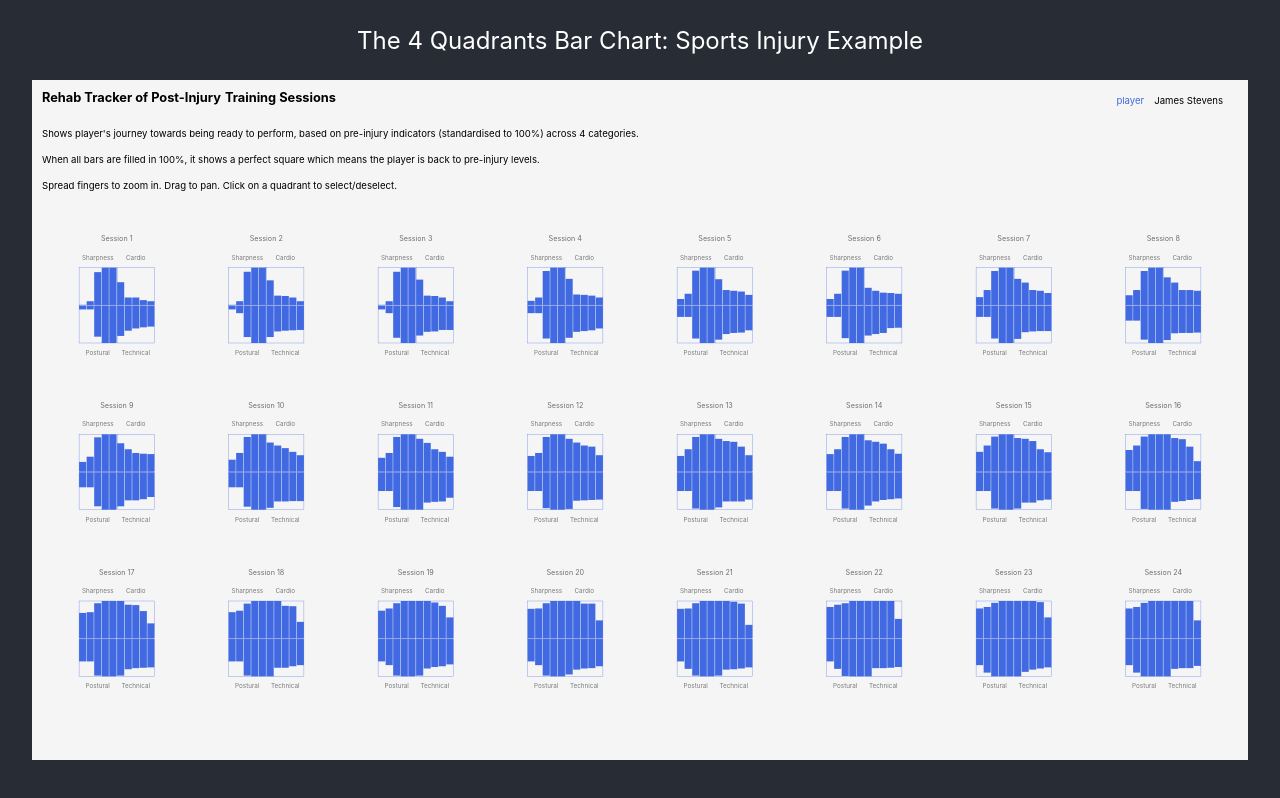
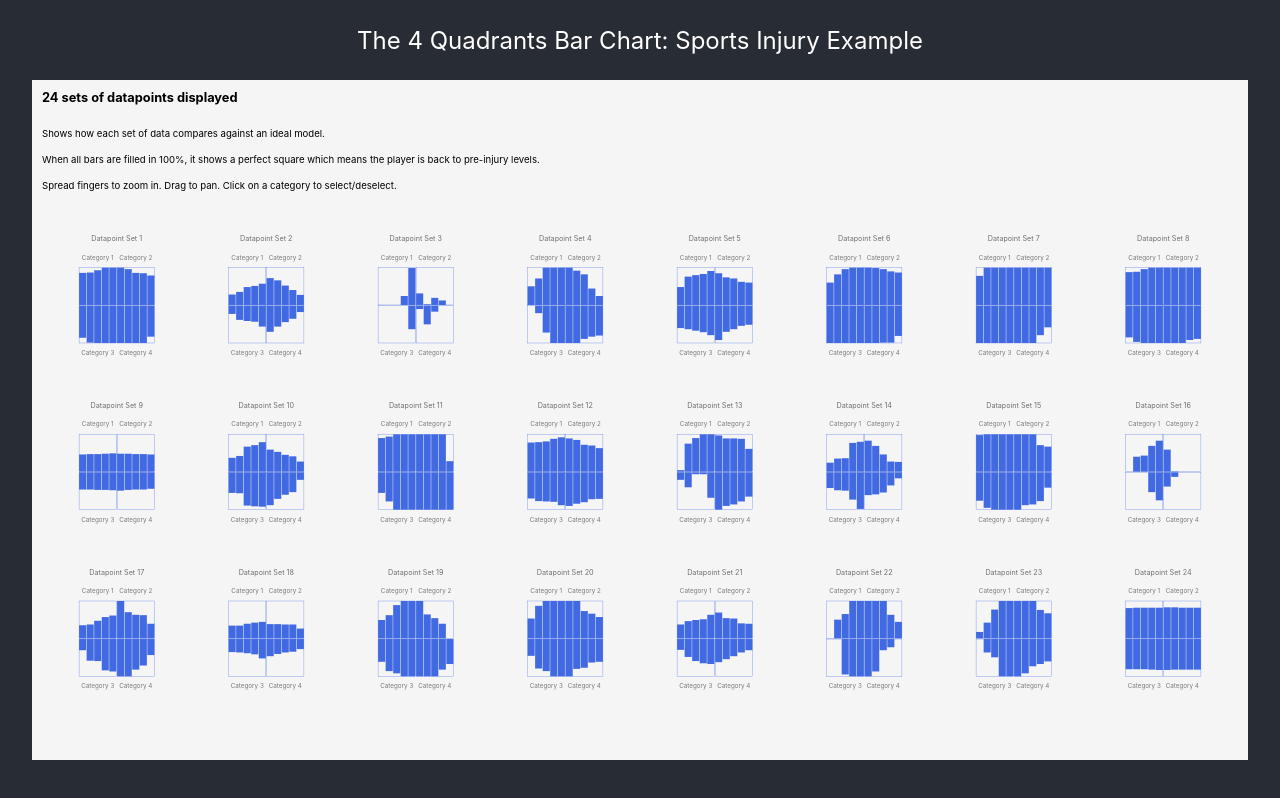
Before and after one commit to petedomokos/The_Quadrants_Bar_Chart, a React (Create React App) app: page / in a window 1280 px wide. Shown: the top 798 px of the page. Built offline with nearby package versions, Linux system fonts and the light colour scheme.

Commit message:
added random mock datafunction

```diff
--- a/src/App.css
+++ b/src/App.css
@@ -186,7 +186,7 @@
 
 }
 
-.player-name {
+.visual-name {
   height:30px;
   display:flex;
   align-items: center;
@@ -210,14 +210,14 @@
   }
 }
 
-.player-name .label {
+.visual-name .label {
   padding:0 5px;
   color:#4169E1;
   text-align:left;
   vertical-align: middle;
 }
 
-.player-name .name {
+.visual-name .name {
   padding:0 5px;
   text-align:left;
   vertical-align: middle;
--- a/src/App.js
+++ b/src/App.js
@@ -1,8 +1,13 @@
 import './App.css';
-import QuadrantsBarChart from './quadrantsBarChart/QuadrantsBarChart';
-import { getRehabData } from './mock/mockData';
+import QuadrantsBarChartVisual from './quadrantsBarChartVisual/QuadrantsBarChartVisual';
+import { getRehabDataForVisuals, createMockDataForVisuals } from './mock/mockData';
 
 function App() {
+  const mockData =  createMockDataForVisuals(24);
+  const rehabData = getRehabDataForVisuals(24);
+  console.log("mock", mockData)
+  console.log('rehab', rehabData)
+  const quadrantsBarChartVisualData = mockData;
   return (
     <div className="app">
       <header className="app-header">
@@ -11,7 +16,7 @@ function App() {
         </div>
       </header>
       <div className="content">
-        <QuadrantsBarChart data={getRehabData(24)} settings={{ nrRows: 3 }}/>
+        <QuadrantsBarChartVisual data={quadrantsBarChartVisualData} settings={{ nrRows: 3 }}/>
       </div>
     </div>
   );
--- a/src/mock/mockData.js
+++ b/src/mock/mockData.js
@@ -1,12 +1,12 @@
-import { range } from 'd3';
+import { range, min, max, randomNormal } from 'd3';
 
-const categories = [
+const rehabCategories = [
   { key:"sharpness", name:"Sharpness" },
   { key:"cardio", name:"Cardio" },
   { key:"postural", name:"Postural" },
   { key:"technical", name:"Technical" },
 ]
-const measures = [
+const rehabMeasures = [
   //sharpness
   { preInjuryValue:27.2, key:"s1", name:"Max Speed", label:"MAX", categoryKey:"sharpness", range:[20, 35] },
   { preInjuryValue:0.25, key:"s2", name:"Turn Rate - Decel (sec)", label:"TRD", categoryKey:"sharpness", range:[20, 35], optimalValue:"min" },
@@ -88,325 +88,128 @@ const valuesForSessionsPostInjury = {
   t5:[44, 53, 51, 48, 52, 47, 54, 58, 52, 62, 54, 58, 62, 57, 58, 57, 61, 55, 54, 58, 60, 59, 60, 57],
 }
 
-export const getRehabData = (nrSessions=20) => {
-  return {
+const howItWorks = [
+  "When all bars are filled in 100%, it shows a perfect square which means the player is back to pre-injury levels.",
+  "Spread fingers to zoom in. Drag to pan. Click on a category to select/deselect. "
+]
+
+export const getRehabDataForVisuals = (nrSessions=20) => {
+  const rehabData = {
     title:["Rehab Tracker of Post-Injury", "Training Sessions"],
     desc:[
         "Shows player's journey towards being ready to perform, based on pre-injury indicators (standardised to 100%) across 4 categories.",
-        "When all bars are filled in 100%, it shows a perfect square which means the player is back to pre-injury levels.",
-        "Spread fingers to zoom in. Drag to pan. Click on a quadrant to select/deselect. "
+        ...howItWorks
     ],
     playerName:"James Stevens",
+    measures:rehabMeasures,
+    datapoints:range(nrSessions).map(sessionIndex => createSessionData(sessionIndex))
+  }
+  return prepareRehabDataForVisuals(rehabData);
+}
+
+function prepareRehabDataForVisuals(rehabData){
+  const { title, desc, playerName, measures, datapoints } = rehabData;
+  return {
+    title,
+    desc,
+    info:{ label:"Player Name", name: playerName },
     measures,
-    chartsData:range(1, nrSessions+1).map(n => createSessionData(n))
+    datapoints:datapoints.map(datapoint => ({
+      ...datapoint,
+      categoriesData:datapoint.categoriesData.map(datapointCategory => ({
+        ...datapointCategory,
+
+      }))
+
+    }))
+  }
+
+}
+
+function createSessionData(sessionIndex){
+  const sessionKey = `session-${sessionIndex}`;
+  return {
+    key:sessionKey,
+    title:`Session ${sessionIndex}`,
+    categoriesData:range(4).map(categoryIndex => createRehabCategoriesData(sessionIndex, sessionKey, categoryIndex))
   }
 }
 
-function createSessionData(sessionNr){
+function createRehabCategoriesData(sessionIndex, sessionKey, categoryIndex){
+  const category = rehabCategories[categoryIndex];
+  const categoryKey = `${sessionKey}-category-${categoryIndex}`;
   return {
-    key:`session-${sessionNr}`,
-    title:`Session ${sessionNr}`,
-    quadrantsData:[1,2,3,4].map(quadrantNr => createQuadrantData(sessionNr, quadrantNr))
-  }
-}
-
-function createQuadrantData(sessionNr, quadrantNr){
-  const quadrantCategory = categories[quadrantNr-1];
-  return {
-    key:`session-${sessionNr}-quadrant-${quadrantNr}`,
-    title:quadrantCategory.name,
-    values:measures
-      .filter(m => m.categoryKey === quadrantCategory.key)
+    key:categoryKey,
+    title:category.name,
+    values:rehabMeasures
+      .filter(m => m.categoryKey === category.key)
       .map(m => ({
+        key:`${categoryKey}-measure-${m.key}`,
         measureKey:m.key,
-        value:valuesForSessionsPostInjury[m.key] ? valuesForSessionsPostInjury[m.key][sessionNr-1] : null
+        value:valuesForSessionsPostInjury[m.key] ? valuesForSessionsPostInjury[m.key][sessionIndex] : null
       }))
   }
 }
 
-export const quadrantsBarChartsData = {
-    title:"Quadrant Bar Chart Display",
-    desc:"description of the charts goes here",
-    chartsData:[
-      {
-        key:"quadrant-bar-chart-1",
-        title:"Chart 1",
-        desc:"description of the chart goes here",
-        quadrantsData:[
-          {
-            key:"quad1",
-            title:"Quad 1",
-            values:[
-              { label:"1A", value:90 }, { label:"1B", value:80 }, { label:"1C", value:70 }, { label:"1D", value:70 }, { label:"1E", value:70 }
-            ],
-          },
-          {
-            key:"quad2",
-            title:"Quad 2",
-            values:[
-              { label:"2A", value:50 }, { label:"2B", value:50 }, { label:"2C", value:30 }, { label:"2D", value:30 }, { label:"2E", value:20 }
-            ],
-          },
-          {
-            key:"quad3",
-            title:"Quad 3",
-            values:[
-              { label:"3A", value:69 }, { label:"3B", value:65 }, { label:"3C", value:80 }, { label:"3D", value:90 }, { label:"3E", value:50 }
-            ],
-          },
-          {
-            key:"quad4",
-            title:"Quad 4",
-            values:[
-              { label:"4A", value:89 }, { label:"4B", value:69 }, { label:"4C", value:53 }, { label:"4D", value:63 }, { label:"4E", value:75 }
-            ],
-          }
-        ]
-      },
-      {
-        key:"quadrant-bar-chart-2",
-        title:"Chart 2",
-        desc:"description of the chart goes here",
-        quadrantsData:[
-          {
-            key:"quad1",
-            title:"Quad 1",
-            values:[
-              { label:"1A", value:90 }, { label:"1B", value:80 }, { label:"1C", value:70 }, { label:"1D", value:70 }, { label:"1E", value:70 }
-            ],
-          },
-          {
-            key:"quad2",
-            title:"Quad 2",
-            values:[
-              { label:"2A", value:50 }, { label:"2B", value:50 }, { label:"2C", value:30 }, { label:"2D", value:30 }, { label:"2E", value:20 }
-            ],
-          },
-          {
-            key:"quad3",
-            title:"Quad 3",
-            values:[
-              { label:"3A", value:69 }, { label:"3B", value:65 }, { label:"3C", value:80 }, { label:"3D", value:90 }, { label:"3E", value:50 }
-            ],
-          },
-          {
-            key:"quad4",
-            title:"Quad 4",
-            values:[
-              { label:"4A", value:89 }, { label:"4B", value:69 }, { label:"4C", value:53 }, { label:"4D", value:63 }, { label:"4E", value:75 }
-            ],
-          }
-        ]
-      },
-      {
-        key:"quadrant-bar-chart-3",
-        title:"Chart 3",
-        desc:"description of the chart goes here",
-        quadrantsData:[
-          {
-            key:"quad1",
-            title:"Quad 1",
-            values:[
-              { label:"1A", value:90 }, { label:"1B", value:80 }, { label:"1C", value:70 }, { label:"1D", value:70 }, { label:"1E", value:70 }
-            ],
-          },
-          {
-            key:"quad2",
-            title:"Quad 2",
-            values:[
-              { label:"2A", value:50 }, { label:"2B", value:50 }, { label:"2C", value:30 }, { label:"2D", value:30 }, { label:"2E", value:20 }
-            ],
-          },
-          {
-            key:"quad3",
-            title:"Quad 3",
-            values:[
-              { label:"3A", value:69 }, { label:"3B", value:65 }, { label:"3C", value:80 }, { label:"3D", value:90 }, { label:"3E", value:50 }
-            ],
-          },
-          {
-            key:"quad4",
-            title:"Quad 4",
-            values:[
-              { label:"4A", value:89 }, { label:"4B", value:69 }, { label:"4C", value:53 }, { label:"4D", value:63 }, { label:"4E", value:75 }
-            ],
-          }
-        ]
-      },
-      {
-        key:"quadrant-bar-chart-4",
-        title:"Chart 4",
-        desc:"description of the chart goes here",
-        quadrantsData:[
-          {
-            key:"quad1",
-            title:"Quad 1",
-            values:[
-              { label:"1A", value:90 }, { label:"1B", value:80 }, { label:"1C", value:70 }, { label:"1D", value:70 }, { label:"1E", value:70 }
-            ],
-          },
-          {
-            key:"quad2",
-            title:"Quad 2",
-            values:[
-              { label:"2A", value:50 }, { label:"2B", value:50 }, { label:"2C", value:30 }, { label:"2D", value:30 }, { label:"2E", value:20 }
-            ],
-          },
-          {
-            key:"quad3",
-            title:"Quad 3",
-            values:[
-              { label:"3A", value:69 }, { label:"3B", value:65 }, { label:"3C", value:80 }, { label:"3D", value:90 }, { label:"3E", value:50 }
-            ],
-          },
-          {
-            key:"quad4",
-            title:"Quad 4",
-            values:[
-              { label:"4A", value:89 }, { label:"4B", value:69 }, { label:"4C", value:53 }, { label:"4D", value:63 }, { label:"4E", value:75 }
-            ],
-          }
-        ]
-      },
-      {
-        key:"quadrant-bar-chart-5",
-        title:"Chart 5",
-        desc:"description of the chart goes here",
-        quadrantsData:[
-          {
-            key:"quad1",
-            title:"Quad 1",
-            values:[
-              { label:"1A", value:90 }, { label:"1B", value:80 }, { label:"1C", value:70 }, { label:"1D", value:70 }, { label:"1E", value:70 }
-            ],
-          },
-          {
-            key:"quad2",
-            title:"Quad 2",
-            values:[
-              { label:"2A", value:50 }, { label:"2B", value:50 }, { label:"2C", value:30 }, { label:"2D", value:30 }, { label:"2E", value:20 }
-            ],
-          },
-          {
-            key:"quad3",
-            title:"Quad 3",
-            values:[
-              { label:"3A", value:69 }, { label:"3B", value:65 }, { label:"3C", value:80 }, { label:"3D", value:90 }, { label:"3E", value:50 }
-            ],
-          },
-          {
-            key:"quad4",
-            title:"Quad 4",
-            values:[
-              { label:"4A", value:89 }, { label:"4B", value:69 }, { label:"4C", value:53 }, { label:"4D", value:63 }, { label:"4E", value:75 }
-            ],
-          }
-        ]
-      },
-      {
-        key:"quadrant-bar-chart-6",
-        title:"Chart 6",
-        desc:"description of the chart goes here",
-        quadrantsData:[
-          {
-            key:"quad1",
-            title:"Quad 1",
-            values:[
-              { label:"1A", value:90 }, { label:"1B", value:80 }, { label:"1C", value:70 }, { label:"1D", value:70 }, { label:"1E", value:70 }
-            ],
-          },
-          {
-            key:"quad2",
-            title:"Quad 2",
-            values:[
-              { label:"2A", value:50 }, { label:"2B", value:50 }, { label:"2C", value:30 }, { label:"2D", value:30 }, { label:"2E", value:20 }
-            ],
-          },
-          {
-            key:"quad3",
-            title:"Quad 3",
-            values:[
-              { label:"3A", value:69 }, { label:"3B", value:65 }, { label:"3C", value:80 }, { label:"3D", value:90 }, { label:"3E", value:50 }
-            ],
-          },
-          {
-            key:"quad4",
-            title:"Quad 4",
-            values:[
-              { label:"4A", value:89 }, { label:"4B", value:69 }, { label:"4C", value:53 }, { label:"4D", value:63 }, { label:"4E", value:75 }
-            ],
-          }
-        ]
-      },
-      {
-        key:"quadrant-bar-chart-7",
-        title:"Chart 7",
-        desc:"description of the chart goes here",
-        quadrantsData:[
-          {
-            key:"quad1",
-            title:"Quad 1",
-            values:[
-              { label:"1A", value:90 }, { label:"1B", value:80 }, { label:"1C", value:70 }, { label:"1D", value:70 }, { label:"1E", value:70 }
-            ],
-          },
-          {
-            key:"quad2",
-            title:"Quad 2",
-            values:[
-              { label:"2A", value:50 }, { label:"2B", value:50 }, { label:"2C", value:30 }, { label:"2D", value:30 }, { label:"2E", value:20 }
-            ],
-          },
-          {
-            key:"quad3",
-            title:"Quad 3",
-            values:[
-              { label:"3A", value:69 }, { label:"3B", value:65 }, { label:"3C", value:80 }, { label:"3D", value:90 }, { label:"3E", value:50 }
-            ],
-          },
-          {
-            key:"quad4",
-            title:"Quad 4",
-            values:[
-              { label:"4A", value:89 }, { label:"4B", value:69 }, { label:"4C", value:53 }, { label:"4D", value:63 }, { label:"4E", value:75 }
-            ],
-          }
-        ]
-      },
-      {
-        key:"quadrant-bar-chart-8",
-        title:"Chart 8",
-        desc:"description of the chart goes here",
-        quadrantsData:[
-          {
-            key:"quad1",
-            title:"Quad 1",
-            values:[
-              { label:"1A", value:90 }, { label:"1B", value:80 }, { label:"1C", value:70 }, { label:"1D", value:70 }, { label:"1E", value:70 }
-            ],
-          },
-          {
-            key:"quad2",
-            title:"Quad 2",
-            values:[
-              { label:"2A", value:50 }, { label:"2B", value:50 }, { label:"2C", value:30 }, { label:"2D", value:30 }, { label:"2E", value:20 }
-            ],
-          },
-          {
-            key:"quad3",
-            title:"Quad 3",
-            values:[
-              { label:"3A", value:69 }, { label:"3B", value:65 }, { label:"3C", value:80 }, { label:"3D", value:90 }, { label:"3E", value:50 }
-            ],
-          },
-          {
-            key:"quad4",
-            title:"Quad 4",
-            values:[
-              { label:"4A", value:89 }, { label:"4B", value:69 }, { label:"4C", value:53 }, { label:"4D", value:63 }, { label:"4E", value:75 }
-            ],
-          }
-        ]
-      },
-    ]
+
+//GENERIC RANDOMISED MOCK DATA ------------------------------------------
+const createMockDatum = (datapointIndex, categories=[], measures=[]) => {
+  //Give the measure scores for this datapoint a random mean around 70, and standard deviation around 30
+  const meanOfMean = 70;
+  const stdDevOfMean = 40;
+  const meanOfStdDev = 30;
+  const stdDevOfStdDev = 20;
+  const meanOfScore = randomNormal(meanOfMean, stdDevOfMean)();
+  const stdDevOfScore = randomNormal(meanOfStdDev, stdDevOfStdDev)();
+  //create the score generator using a normal distribution with this mean and stdDev
+  const randGenerator = randomNormal(meanOfScore, stdDevOfScore);
+  return {
+    key:`datapoint-${datapointIndex}`,
+    title:`Datapoint Set ${datapointIndex + 1}`,
+    categoriesData:range(4).map(categoryIndex => {
+      const category = categories[categoryIndex];
+      const categoryKey = `datapoint-${datapointIndex}-category-${categoryIndex}`;
+      return {
+        key:categoryKey,
+        title:`Category ${categoryIndex + 1}`,
+        values:measures
+          .filter(m => m.categoryKey === category.key)
+          .map(m => ({ key:`${categoryKey}-${m.key}`, measureKey:m.key, value:bound(Math.round(randGenerator())) }))
+      }
+    })
   }
+}
+
+const createMockMeasures = (nrMeasuresInEachCategory=[5,5,5,5]) => {
+  return nrMeasuresInEachCategory
+    .map((nrMeasures,i) =>
+      range(nrMeasures).map(measureIndex => ({
+        categoryKey:`category-${i}`,
+        key:`measure-${measureIndex}`,
+        label:`M${measureIndex + 1}`,
+        preInjuryValue:100
+      }))
+    )
+    .reduce((arr1,arr2) => [...arr1,...arr2])
+
+}
+
+//{ preInjuryValue:27.2, key:"s1", name:"Max Speed", label:"MAX", categoryKey:"sharpness", range:[20, 35] },
+
+export function createMockDataForVisuals(nrDatapoints=100){
+  const categories = range(4).map(categoryIndex => ({ key:`category-${categoryIndex}`, title:`Category ${categoryIndex + 1}`}));
+  const measures = createMockMeasures();
+  return {
+    title:[`${nrDatapoints} sets of datapoints displayed`],
+    desc:[
+      "Shows how each set of data compares against an ideal model. ",
+      ...howItWorks
+  ],
+    measures,
+    datapoints:range(nrDatapoints).map(datapointIndex => createMockDatum(datapointIndex, categories, measures))
+  };
+}
+
+function bound(value, lower=0, upper=100){
+  return max([lower, min([upper, value])]);
+}
--- a/src/quadrantsBarChart/QuadrantsBarChart.js
+++ b/src/quadrantsBarChartVisual/QuadrantsBarChartVisual.js
@@ -38,7 +38,7 @@ const calculateChartSizesAndGridLayout = (container, nrItems, _containerMargin={
   return { containerWidth, containerHeight, containerMargin, width, height, margin, nrRows, nrCols, nrCharts:nrItems }
 }
 
-const QuadrantsBarChart = ({ data={ chartsData:[] } }) => {
+const QuadrantsBarChartVisual = ({ data={ datapoints:[] } }) => {
   //local state
   const [chart, setChart] = useState(null);
   const [sizes, setSizes] = useState(null);
@@ -59,12 +59,13 @@ const QuadrantsBarChart = ({ data={ chartsData:[] } }) => {
       if(!chart){
         //init
         setChart(() => quadrantsBarChart())
-        const chartSizes = calculateChartSizesAndGridLayout(containerRef.current, data.chartsData.length, CONTAINER_MARGIN, chartMargin);
+        const chartSizes = calculateChartSizesAndGridLayout(containerRef.current, data.datapoints.length, CONTAINER_MARGIN, chartMargin);
         //@todo next - clacsizes func must accomodate more than 1 xhart into its space
         setSizes(chartSizes)
       }else{
         //data
-        const processedChartsData = quadrantsBarChartLayout(data, { nrCols: sizes.nrCols });
+        const processedDatapoints = quadrantsBarChartLayout(data, { nrCols: sizes.nrCols });
+        console.log("processedDs", processedDatapoints)
         //settings
         chart
             .sizes(sizes)
@@ -86,7 +87,7 @@ const QuadrantsBarChart = ({ data={ chartsData:[] } }) => {
         const visContentsG = svg.select("svg").selectAll("g.vis-contents")
           .attr("transform", `translate(${sizes.containerMargin.left}, ${sizes.containerMargin.top})`)
 
-        const chartG = visContentsG.selectAll("g.chart").data(processedChartsData);
+        const chartG = visContentsG.selectAll("g.chart").data(processedDatapoints);
         chartG.enter()
           .append("g")
             .attr("class", "chart")
@@ -99,12 +100,12 @@ const QuadrantsBarChart = ({ data={ chartsData:[] } }) => {
 
   useEffect(() => {
     let resizeObserver = new ResizeObserver(() => {
-      const chartSizes = calculateChartSizesAndGridLayout(containerRef.current, data.chartsData.length, CONTAINER_MARGIN, chartMargin);
+      const chartSizes = calculateChartSizesAndGridLayout(containerRef.current, data.datapoints.length, CONTAINER_MARGIN, chartMargin);
       setSizes(chartSizes);
     });
 
     resizeObserver.observe(containerRef.current);
-  }, [data.chartsData.length]);
+  }, [data.datapoints.length]);
 
   return (
     <div className="viz-root">
@@ -128,10 +129,12 @@ const QuadrantsBarChart = ({ data={ chartsData:[] } }) => {
           </div>
         </div>
         <div className="chart-info">
-          <div className="player-name">
-            <div className="label">player</div>
-            <div className="name">{data.playerName}</div>
-          </div>
+          {data.info &&
+            <div className="visual-name">
+              <div className="label">{data.info.label}</div>
+              <div className="name">{data.info.name}</div>
+            </div>
+          }
         </div>
       </div>
       <div className={`viz-container ${headerExtended ? "with-extended-header" : ""}`} ref={containerRef}>
@@ -145,4 +148,4 @@ const QuadrantsBarChart = ({ data={ chartsData:[] } }) => {
   )
 }
 
-export default QuadrantsBarChart;
+export default QuadrantsBarChartVisual;
--- a/src/quadrantsBarChart/quadrantsBarChartLayout.js
+++ b/src/quadrantsBarChartVisual/quadrantsBarChartLayout.js
@@ -9,12 +9,13 @@ const calcColNr = (i, nrCols) => i % nrCols;
     @todo rewrite as a proper d3 layout function instead of using settings as a parameter
 */
 export const quadrantsBarChartLayout = (data, settings={}) => {
-    const { measures, chartsData } = data;
+    const { measures, datapoints } = data;
     const { nrCols } = settings;
-    return chartsData.map((chartData,i) => ({
-        ...chartData,
-        quadrantsData:chartData.quadrantsData.map((quadrantData, j) => {
-            const unorderedValues = quadrantData
+    return datapoints.map((datapoint,i) => ({
+        key:datapoint.key,
+        title:datapoint.title,
+        quadrantsData:datapoint.categoriesData.map((categoryData, j) => {
+            const unorderedValues = categoryData
                 .values
                 .map(v => {
                     const measure = measures.find(m => m.key === v.measureKey);
@@ -32,7 +33,7 @@ export const quadrantsBarChartLayout = (data, settings={}) => {
             return {
                 key:`quad-${j+1}`,
                 i:j,
-                ...quadrantData,
+                ...categoryData,
                 values: j === 0 || j === 2 ? sortAscending(unorderedValues, v => v.value) : sortDescending(unorderedValues, v => v.value)
             }
         }),
```
Also changed, not shown: src/quadrantsBarChartVisual/quadrantsBarChartComponent.js (renamed from src/quadrantsBarChart/quadrantsBarChartComponent.js).
